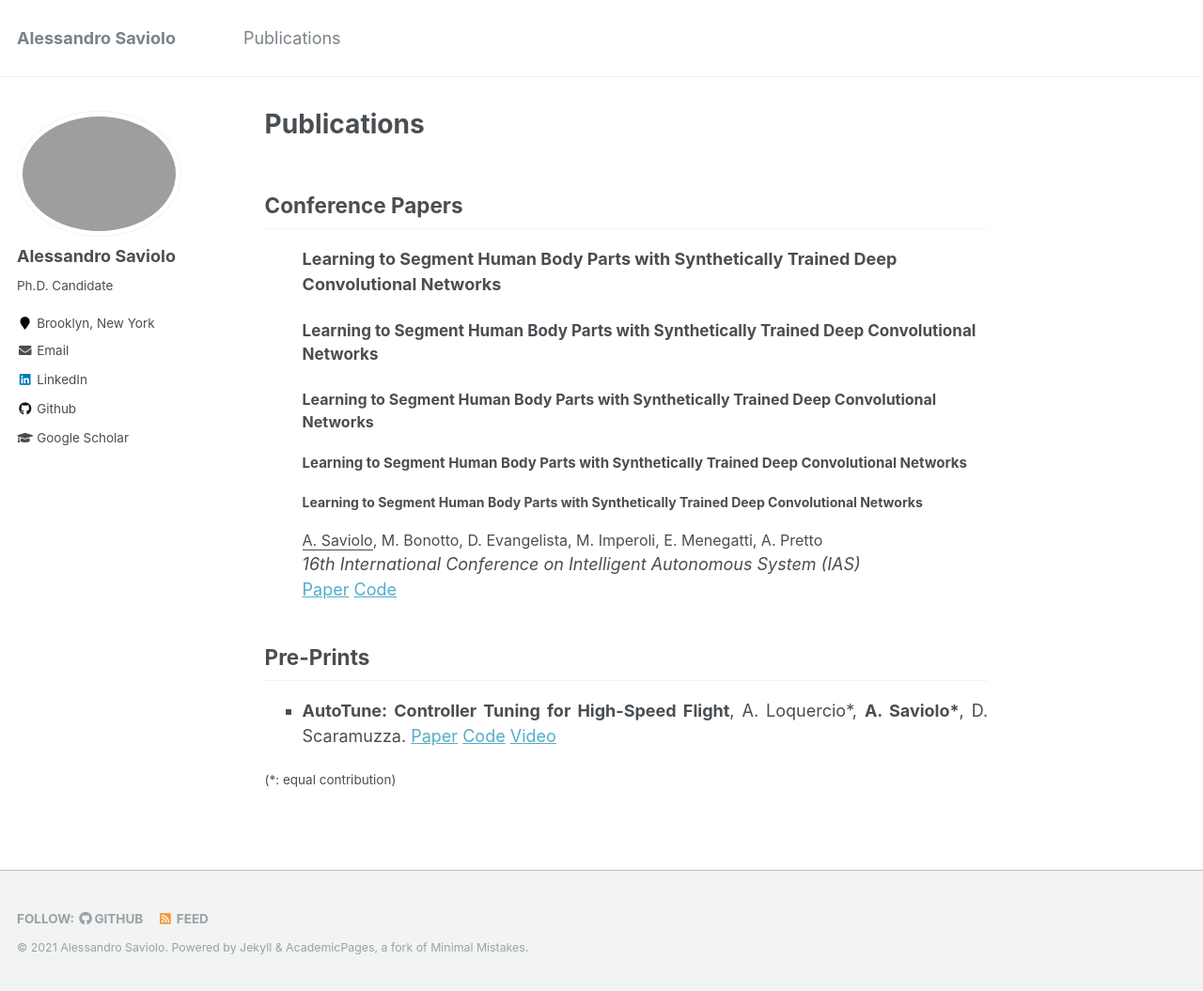
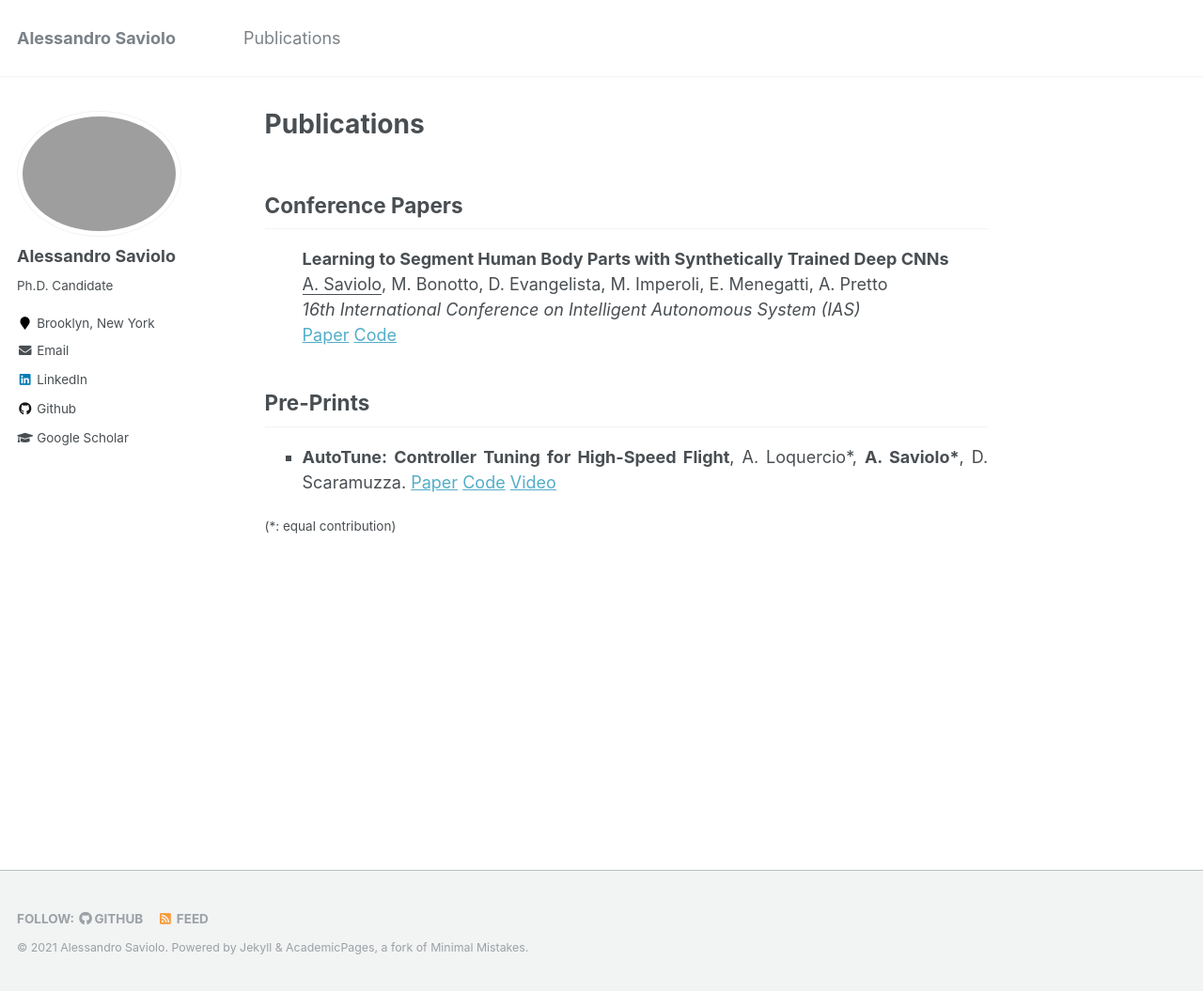
Before and after one commit to AlessandroSaviolo/AlessandroSaviolo.github.io, a Jekyll site: the page built from _pages/publications.md, in a window 1280 px wide and 1055 px high. Shown: the whole window at 94% size. Built offline with Jekyll 4.4.1, drawn with Linux system fonts in a browser that asks for light colours.

Commit message:
updating publications

```diff
--- a/_pages/publications.md
+++ b/_pages/publications.md
@@ -20,14 +20,10 @@ div {
 
 <ul style="list-style-type:square">
 <div>
-<p style="font-size:18px"><b>Learning to Segment Human Body Parts with Synthetically Trained Deep Convolutional Networks</b></p>
-<p style="font-size:17px"><b>Learning to Segment Human Body Parts with Synthetically Trained Deep Convolutional Networks</b></p>
-<p style="font-size:16px"><b>Learning to Segment Human Body Parts with Synthetically Trained Deep Convolutional Networks</b></p>
-<p style="font-size:15px"><b>Learning to Segment Human Body Parts with Synthetically Trained Deep Convolutional Networks</b></p>
-<p style="font-size:14px"><b>Learning to Segment Human Body Parts with Synthetically Trained Deep Convolutional Networks</b></p>
+  <b>Learning to Segment Human Body Parts with Synthetically Trained Deep CNNs</b>
 </div>
 
-<div style="font-size: 16px">
+<div>
   <u>A. Saviolo</u>, M. Bonotto, D. Evangelista, M. Imperoli, E. Menegatti, A. Pretto
 </div>
 
```
